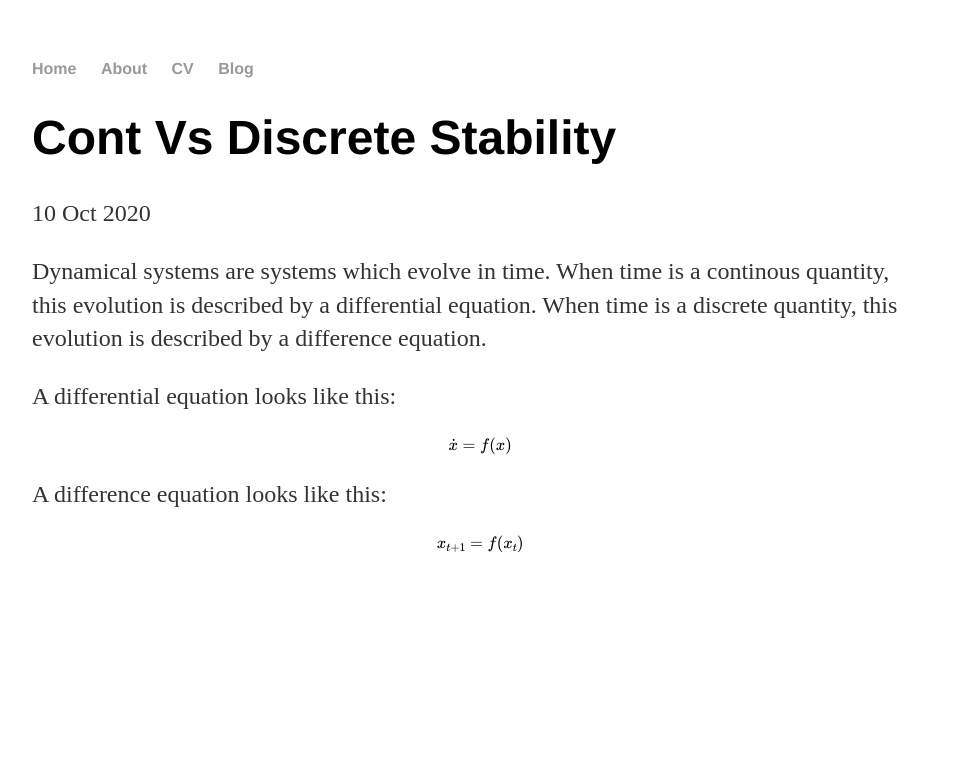
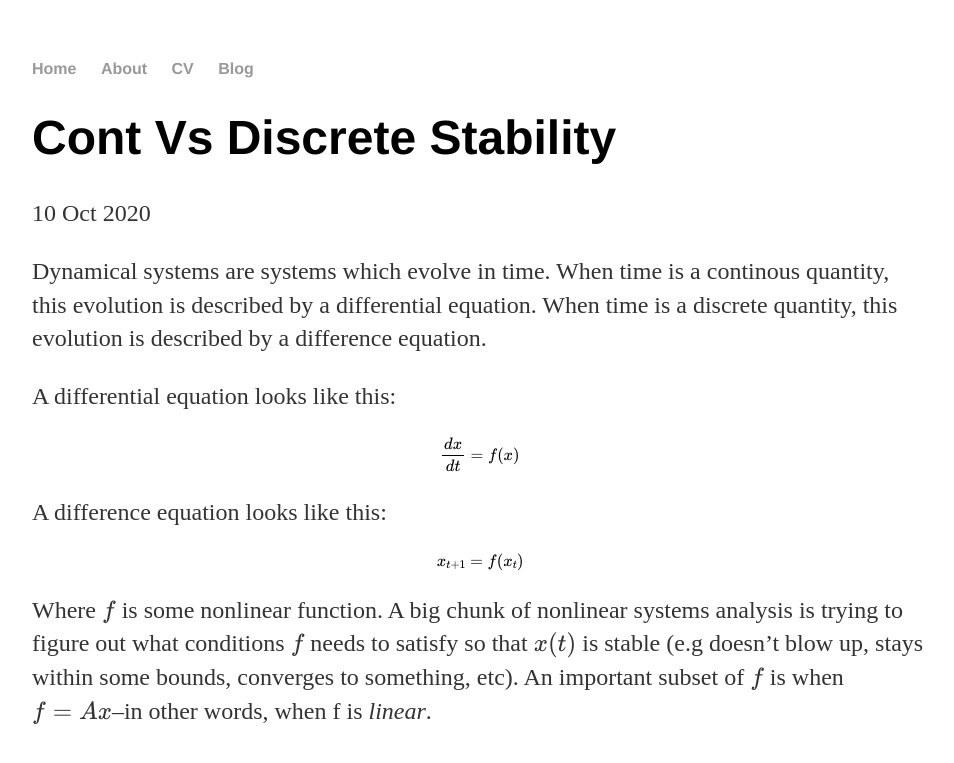
Before and after one commit to kozleo/kozleo.github.io, a Jekyll site: the page built from _posts/2020-10-10-cont-vs-discrete-stability.md, in a window 1280 px wide. Shown: the top 763 px of the page, without its empty margins (160-1114 px from the left). Built offline with Jekyll 4.4.1, drawn with Linux system fonts in a browser that asks for light colours; our own code applies the rules of GitHub Pages for plain Markdown files; formulas are drawn with MathJax 3.

Commit message:
Update 2020-10-10-cont-vs-discrete-stability.md

```diff
--- a/_posts/2020-10-10-cont-vs-discrete-stability.md
+++ b/_posts/2020-10-10-cont-vs-discrete-stability.md
@@ -2,8 +2,10 @@ Dynamical systems are systems which evolve in time. When time is a continous qua
 
 A differential equation looks like this:
 
-$$ \dot{x} = f(x) $$
+$$ \frac{dx}{dt} = f(x) $$
 
 A difference equation looks like this:
 
 $$ x_{t+1} = f(x_t) $$
+
+Where $f$ is some nonlinear function. A big chunk of nonlinear systems analysis is trying to figure out what conditions $f$ needs to satisfy so that $x(t)$ is stable (e.g doesn't blow up, stays within some bounds, converges to something, etc). An important subset of $f$ is when $f = Ax$--in other words, when f is *linear*.
```
